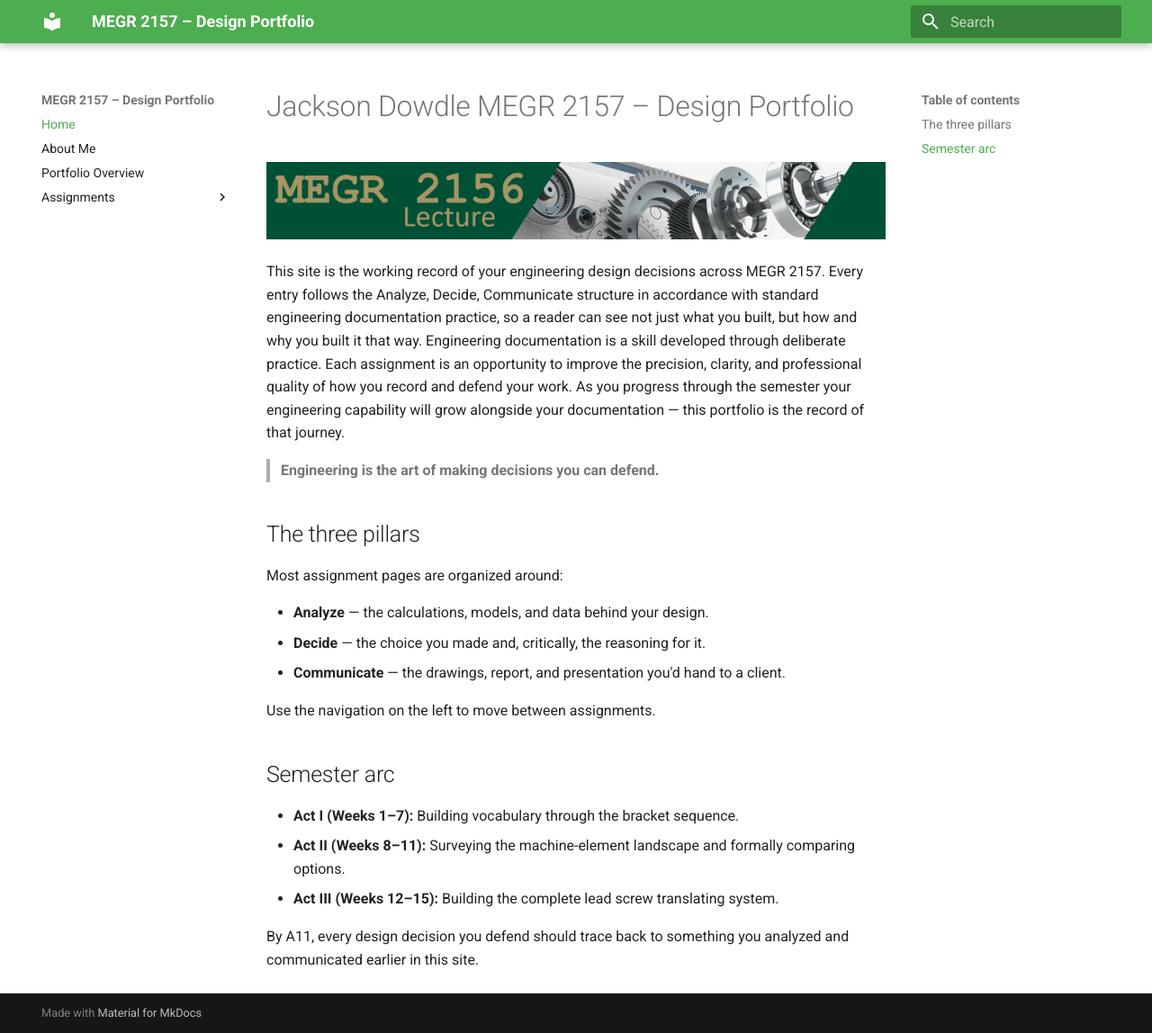
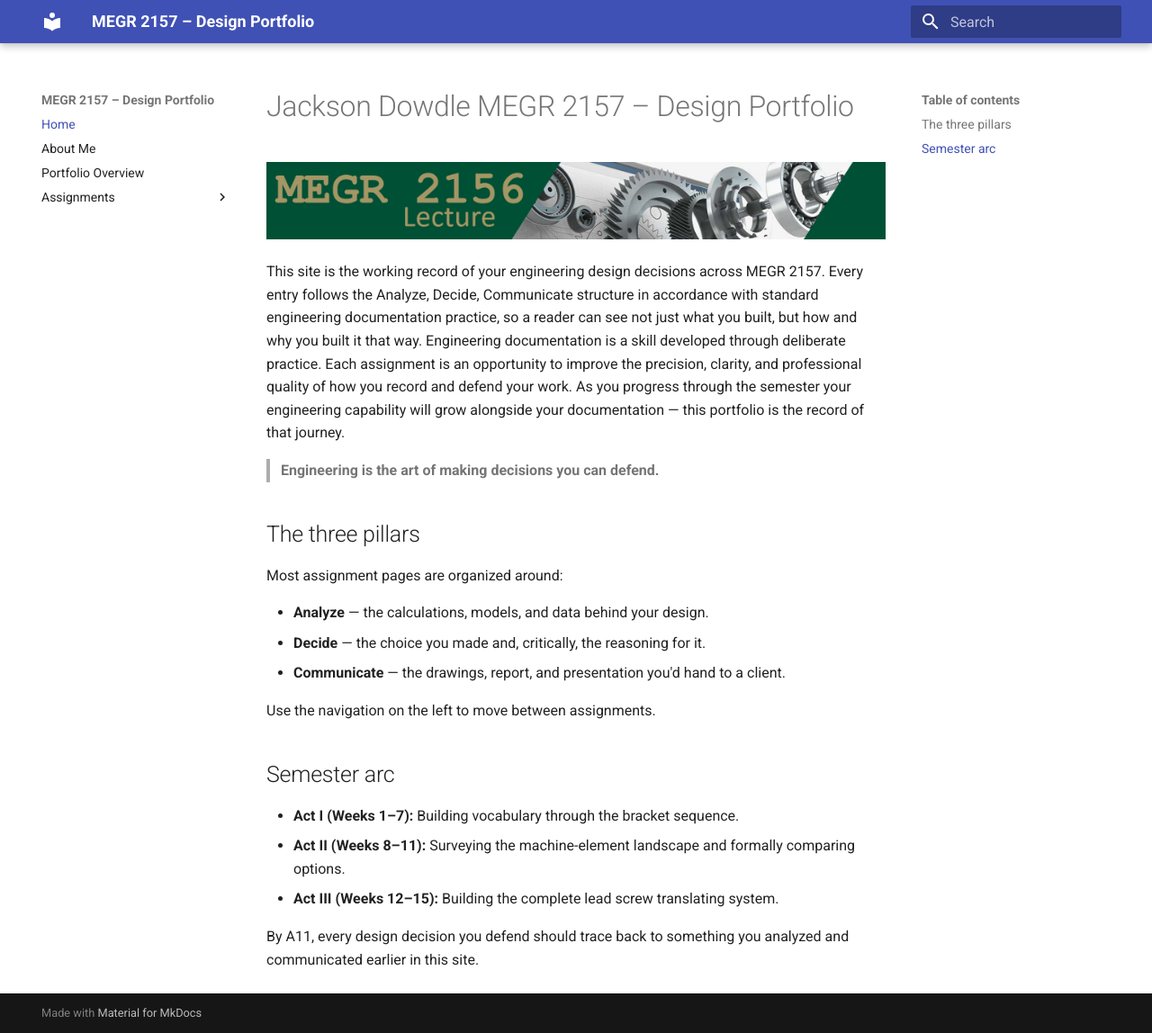
Before and after one commit to jdowdle1/megr2157-portfolio, an MkDocs documentation site: the page built from docs/index.md, in a window 1280 px wide and 1148 px high. Shown: the whole window at 90% size. Built offline with MkDocs 1.6.1 and Material for MkDocs 9.7.7, drawn with Linux system fonts in a browser that asks for light colours.

Commit message:
Change primary theme color to carolina blue

```diff
--- a/mkdocs.yml
+++ b/mkdocs.yml
@@ -4,7 +4,7 @@ site_description: Design portfolio documentation, built with the Analyze / Decid
 theme:
   name: material
   palette:
-    primary: green
+    primary: carolina blue
   features:
     - navigation.instant
     - navigation.tracking
```
